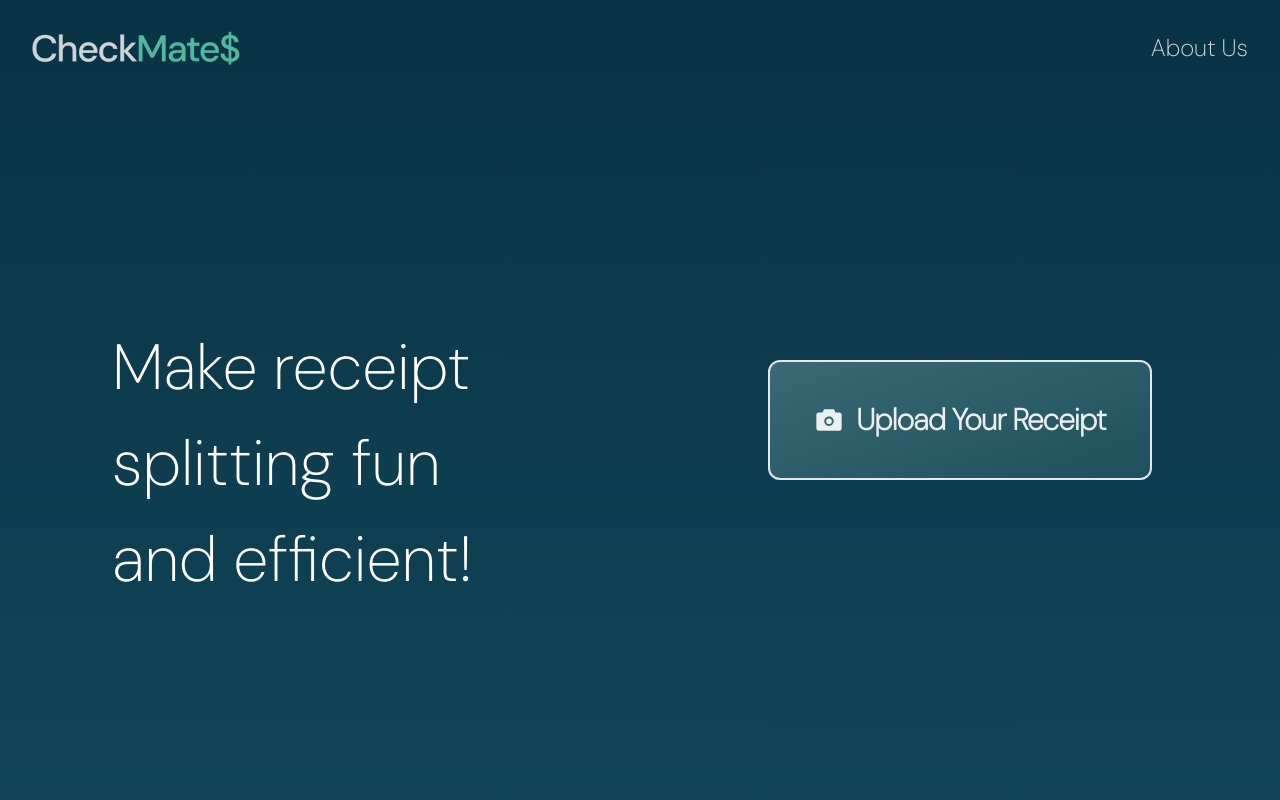
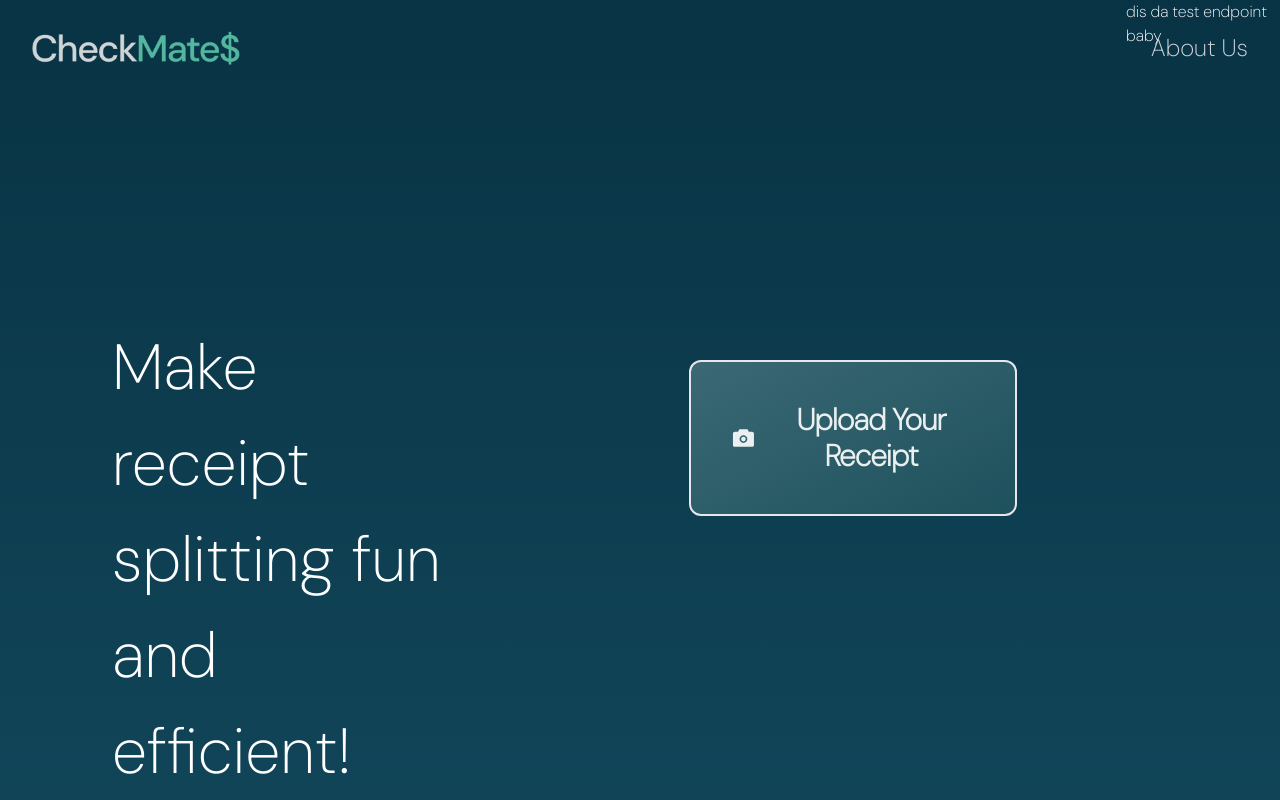
Before and after one commit to lyydiakim/checkmate, a Next.js app: page / in a window 1280 px wide. Shown: the top 800 px of the page. Built offline with nearby package versions, Linux system fonts and the light colour scheme.

Commit message:
added javascript code to UploadImage to test endpoint w/ fetch

```diff
--- a/components/landing-page/UploadImage.tsx
+++ b/components/landing-page/UploadImage.tsx
@@ -1,7 +1,31 @@
 "use client";
 import { AiFillCamera } from "react-icons/ai";
+import {useState, useEffect} from 'react';
 import { BsArrowDownCircleFill } from "react-icons/bs";
 export default function UploadImage() {
+
+
+  const [apiResult, setApiResult] = useState('');
+
+  // 2. Use the effect hook to fetch data when the component mounts
+  useEffect(() => {
+    async function fetchData() {
+      try {
+        const response = await fetch('/api/test'); // Replace with your API endpoint
+        if (response.ok) {
+          const data = await response.json();
+          setApiResult(data.msg); // Assuming the API returns an object with a message property
+        } else {
+          console.error('Failed fetching data:', response.statusText);
+        }
+      } catch (error) {
+        console.error('Error fetching data:', error);
+      }
+    }
+
+    fetchData();
+  }, []);
+
   return (
     <div className="h-screen  text-white">
       <div className="w-100 flex flex-row">
@@ -26,6 +50,7 @@ export default function UploadImage() {
             </a>
           </button>
         </div>
+        <p id='result'>{apiResult}</p>
       </div>
     </div>
   );
--- a/pages/api/test.ts
+++ b/pages/api/test.ts
@@ -1,8 +1,12 @@
 import { NextApiRequest,NextApiResponse } from "next";
+
+type ResponseData = {
+    msg: String
+}
 
 export default function handler(
     req: NextApiRequest,
-    res: NextApiResponse
+    res: NextApiResponse<ResponseData>
 ) {
-    res.status(200).json({ text: 'Hello' })
+    res.status(200).json({msg: 'dis da test endpoint baby'})
 }
```
